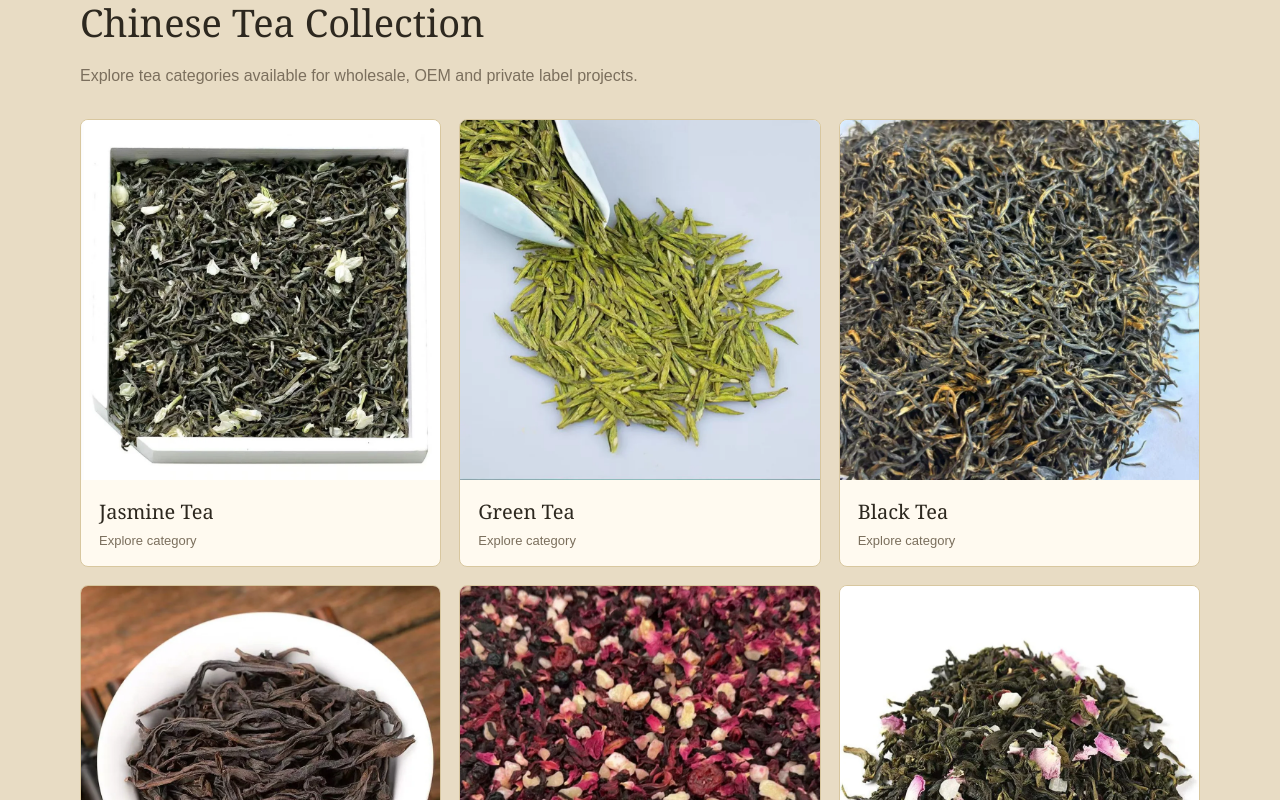
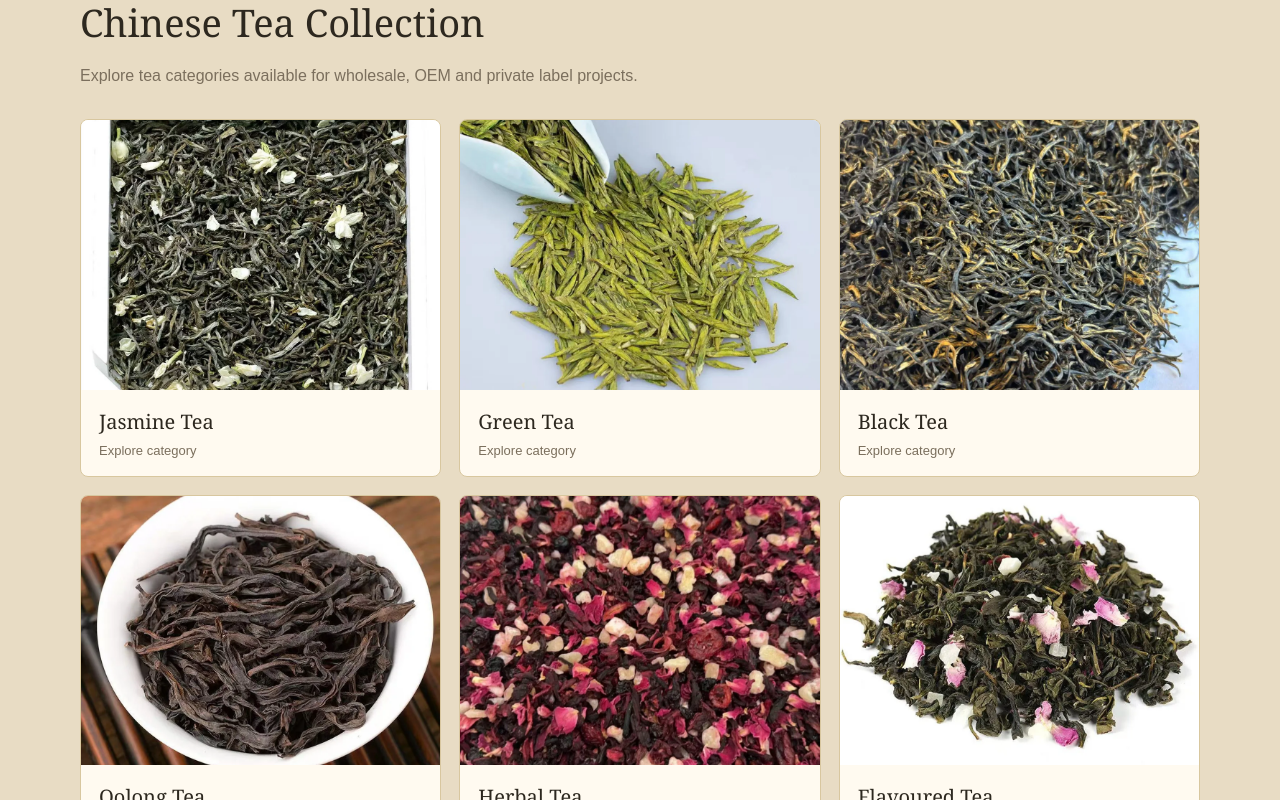
Before and after one commit to carol838/ql-tea-life, a React (Vite) app: page / in a window 1280 px wide. Shown: the part 1440-2240 px from the top of the page. Built offline with nearby package versions, Linux system fonts and the light colour scheme.

Commit message:
Standardize global product image ratio to 4:3 and refine Contact page contact methods

```diff
--- a/src/pages/Contact.tsx
+++ b/src/pages/Contact.tsx
@@ -20,13 +20,9 @@ export default function Contact() {
 
           <dl className="contact-details">
             <div>
-              <dt>WhatsApp</dt>
-              <dd>+86 187 6715 8838</dd>
-            </div>
-            <div>
               <dt>Email</dt>
               <dd>
-                <a href="mailto:info@qltealife.com">info@qltealife.com</a>
+                <a href="mailto:carol@nbqltrading.com">carol@nbqltrading.com</a>
               </dd>
             </div>
             <div>
--- a/src/pages/Home.css
+++ b/src/pages/Home.css
@@ -252,7 +252,7 @@
   width: 100%;
   max-width: 100%;
   height: auto;
-  aspect-ratio: 1;
+  aspect-ratio: var(--product-image-ratio);
   object-fit: cover;
 }
 
--- a/src/pages/Home.tsx
+++ b/src/pages/Home.tsx
@@ -231,8 +231,8 @@ export default function Home() {
                 className="home-category-card__image"
                 src={image}
                 alt={`${name} loose leaf tea`}
-                width="1000"
-                height="1000"
+                width="1200"
+                height="900"
                 loading="lazy"
                 decoding="async"
               />
--- a/src/pages/PageTemplates.css
+++ b/src/pages/PageTemplates.css
@@ -438,14 +438,14 @@
   width: 100%;
   max-width: 100%;
   height: auto;
-  aspect-ratio: 4 / 3;
+  aspect-ratio: var(--product-image-ratio);
   object-fit: cover;
 }
 
 .category-product-placeholder {
   width: 100%;
   max-width: 100%;
-  aspect-ratio: 4 / 3;
+  aspect-ratio: var(--product-image-ratio);
   background:
     linear-gradient(135deg, rgba(185, 144, 72, 0.14), rgba(255, 250, 240, 0.2)),
     var(--color-beige);
@@ -503,7 +503,7 @@
 .article-card__image {
   display: block;
   width: calc(100% + 40px);
-  aspect-ratio: 4 / 3;
+  aspect-ratio: var(--product-image-ratio);
   margin: -20px -20px 20px;
   border-radius: 8px 8px 0 0;
   background: var(--color-beige);
--- a/src/styles.css
+++ b/src/styles.css
@@ -7,6 +7,7 @@
   --color-muted: #7b6f5d;
   --color-surface: #fffaf0;
   --color-line: #d8c79f;
+  --product-image-ratio: 4 / 3;
 }
 
 * {
```
